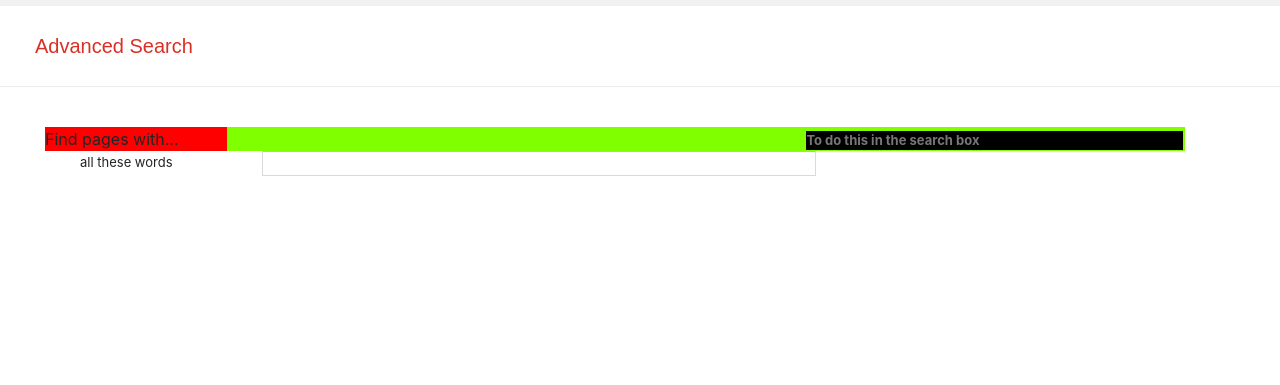
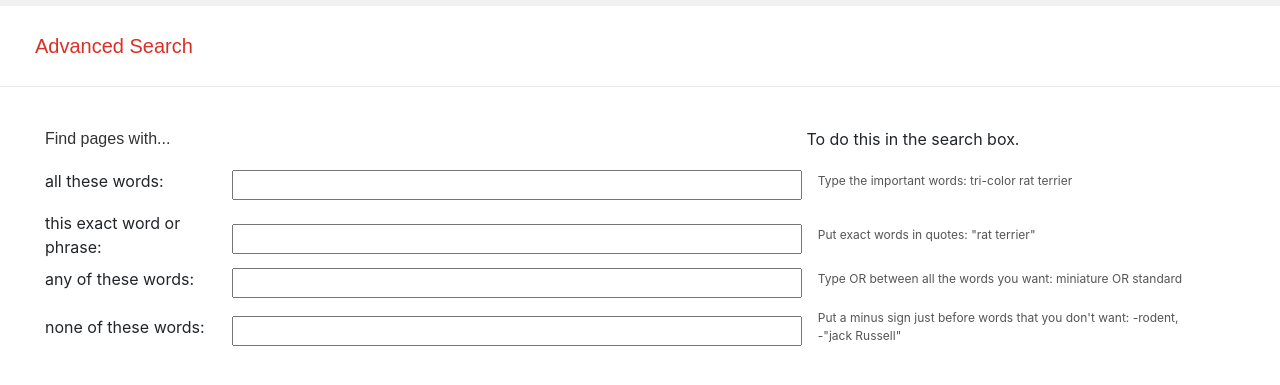
Before and after one commit to lobster87/Google-clone, a plain HTML site: page HTML files/advanced.html in a window 1280 px wide. Shown: the part 83-468 px from the top of the page. Drawn offline with nearby package versions, Linux system fonts and the light colour scheme.

Commit message:
created form for advanced search

```diff
--- a/HTML files/advanced.css
+++ b/HTML files/advanced.css
@@ -1,9 +1,3 @@
-#form-container {
-    margin: 40px 2% 0 45px;
-    max-width: 1140px;
-    min-width: 200px;
-    background-color: chartreuse;
-}
 
 /* header style */
 #header1 {
@@ -19,45 +13,41 @@
 }
 
 /* label and input styles */
-.div-width {
-    float: left;
-    display: inline-block;
-    min-width: 167px;
-    width: 16%;
-    height: 42px;
-    color: #222;
-    font-size: 13px;
-    line-height: 16px;
-    vertical-align: middle;
-    margin-left: 35px;
+#form-container {
+    max-width: 1140px;
+    min-width: 200px;
+    width: 96%;
+    margin: 40px 2% 0 45px;
 }
 
-.line {
-    height: 30px;
-    display: table-cell;
+.header-label, label, #whitespace, input {
+    display: inline-block;
+    width: 16%;
     vertical-align: middle;
 }
 
-.input-width {
-    float:left;
-    display: inline-block;
-    min-width: 167px;
-    min-height: 41px;
+.label-right {
+    margin: 0 0 8px 1%;
+    width: 32%;
     vertical-align: middle;
+    color: #555;
+    font-size: 12px;
+}
+
+.header-label {
+    font-family: arial, sans-serif;
+    color: #333;
+    font-size: 100%;
+}
+
+#whitespace {
+    width: 50%
+}
+
+input {
     width: 50%;
 }
 
-.input-line {
-    padding-right: 16px;
+.input-container {
+    min-height: 42px;
 }
-
-.input-box {
-    border-radius: 1px;
-    border: 1px solid #d9d9d9;
-    border-top: 1px solid #c0c0c0;
-    font-size: 13px;
-    height: 25px;
-    padding: 1px 8px;
-    width: 100%;
-    text-align: left;
-}
--- a/HTML files/advanced.html
+++ b/HTML files/advanced.html
@@ -43,24 +43,30 @@
     </div>
     <div id="form-container">
       <form action="/search" method="GET" name="f">
-        <div>
-          <div id="header1">
-            <span class="span-header" data-speachify-sentence>Find pages with...</span>
-          </div>
-          <div style="min-width: 167px; display: inline-block; vertical-align: middle; width: 50%;"></div>
-          <div style="display: inline-block; width: 33%; font-size: 13px; color: #777; font-weight: 700;background-color: black;">To do this in the search box</div>
+        <div class="input-container">
+          <label class="header-label">Find pages with...</label>
+          <div id="whitespace"></div>
+          <label style="width: 33%">To do this in the search box.</label>
         </div>
-        <div>
-          <div class="div-width">
-            <div class="line">
-              <label for="">all these words</label>
-            </div>
-          </div>
-          <div class="input-width">
-            <div class="input-line">
-              <input class="input-box" type="text" id="#">
-            </div>
-          </div>
+        <div class="input-container">
+          <label>all these words:</label>
+          <input></input>
+          <label class="label-right">Type the important words: tri-color rat terrier</label>
+        </div>
+        <div class="input-container">
+          <label>this exact word or phrase:</label>
+          <input></input>
+          <label class="label-right">Put exact words in quotes: "rat terrier"</label>
+        </div>
+        <div class="input-container">
+          <label>any of these words:</label>
+          <input></input>
+          <label class="label-right">Type OR between all the words you want: miniature OR standard</label>
+        </div>
+        <div class="input-container">
+          <label>none of these words:</label>
+          <input></input>
+          <label class="label-right">Put a minus sign just before words that you don't want: -rodent, -"jack Russell"</label>
         </div>
       </form>
     </div>
```
